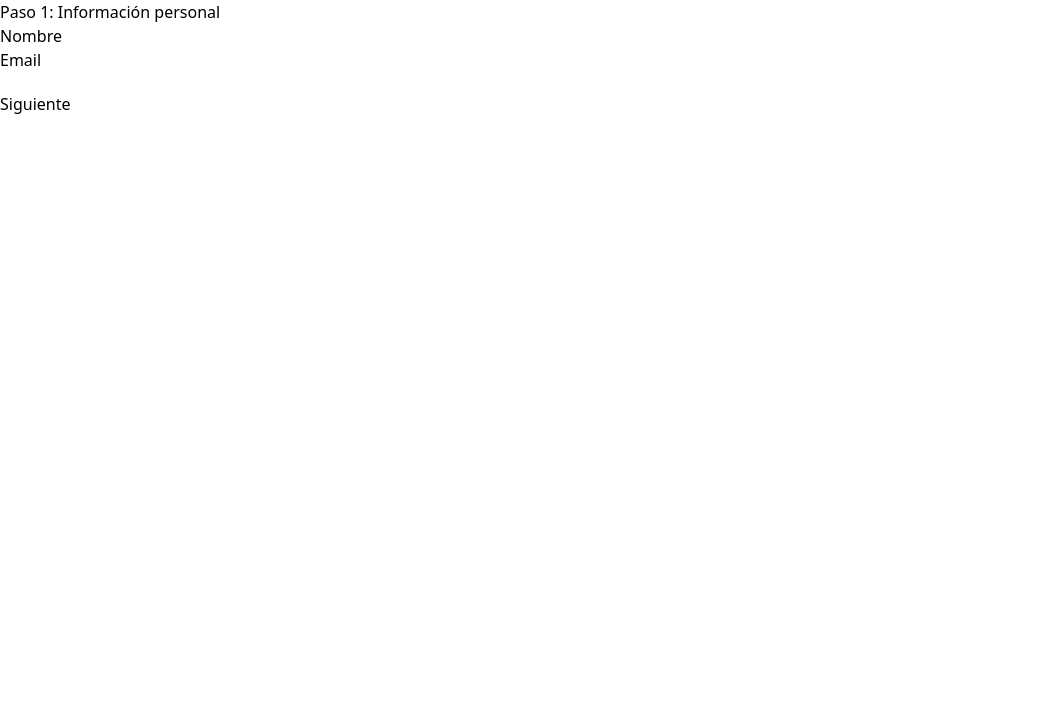
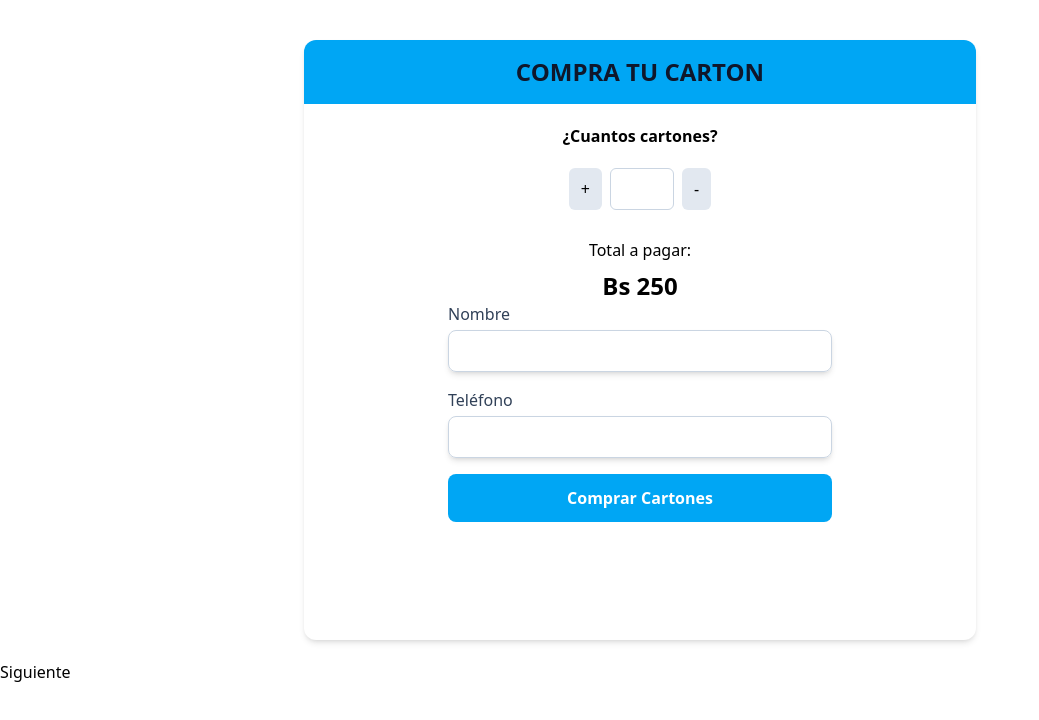
Before and after one commit to bkmasterho/react-bingo, a React (Vite) app: page /comprarCartones in a window 1280 px wide. Shown: the top 720 px of the page, without its empty margins (0-1039 px from the left). Built offline with nearby package versions, Linux system fonts and the light colour scheme.

Commit message:
forpasos

```diff
--- a/src/main.jsx
+++ b/src/main.jsx
@@ -6,9 +6,7 @@ import router from './router'
 import './index.css'
 
 createRoot(document.getElementById('root')).render(
-  <StrictMode>
     <BingoProvider>
         <RouterProvider router={router} />
     </BingoProvider>
-  </StrictMode>,
 )
--- a/src/views/FormCompraCartones.jsx
+++ b/src/views/FormCompraCartones.jsx
@@ -8,10 +8,12 @@ import {
 
 import CompraCarton1 from '../views/stepsForm/CompraCarton1'
 import CompraCarton2 from '../views/stepsForm/CompraCarton2'
+import CompraCarton3 from '../views/stepsForm/CompraCarton3'
 
 const steps = [
   { component: CompraCarton1 },
   { component: CompraCarton2 },
+  { component: CompraCarton3 },
 ];
 
 export default function MultiStepForm() {
--- a/src/views/stepsForm/CompraCarton1.jsx
+++ b/src/views/stepsForm/CompraCarton1.jsx
@@ -6,7 +6,64 @@ export default function Step1() {
   const { register, formState: { errors } } = useFormContext();
 
   return (
+
         <>
+          <div className="mt-10 max-w-2xl mx-auto bg-white rounded-xl shadow-md overflow-hidden h-150">
+
+              <div className="p-4 bg-sky-500">
+                  <h2 className="text-2xl text-slate-900 font-bold uppercase text-center"> Compra tu carton </h2>
+              </div>
+
+              <div className="m-5 font-bold text-center">
+                  ¿Cuantos cartones?
+              </div>
+
+              <div className="flex gap-2 justify-center mx-auto">
+                  <button className="px-3 py-2 bg-slate-200 rounded-md hover:bg-slate-300">
+                      +
+                  </button>
+
+                  <input
+                      type="number"
+                      className="w-16 text-center border border-slate-300 rounded-md py-2"
+                  />
+
+                  <button className="px-3 py-2 bg-slate-200 rounded-md hover:bg-slate-300">
+                      -
+                  </button>
+              </div>
+
+              <div className="text-center mt-5">
+                  <p className="p-2">Total a pagar:</p>
+                  <span className="font-bold text-2xl">Bs 250</span>
+              </div>
+
+              <div className="max-w-sm mx-auto space-y-4 mb-5">
+                  <div>
+                      <label className="block mb-1 font-medium text-slate-700">Nombre</label>
+                      <input
+                          type="text"
+                          className="w-full px-3 py-2 rounded-lg shadow-md border border-slate-300 focus:outline-none focus:ring-2 focus:ring-sky-500"
+                      />
+                  </div>
+
+                  <div>
+                      <label className="block mb-1 font-medium text-slate-700">Teléfono</label>
+                      <input
+                          type="tel"
+                          className="w-full px-3 py-2 rounded-lg shadow-md border border-slate-300 focus:outline-none focus:ring-2 focus:ring-sky-500"
+                      />
+                  </div>
+
+                  <button
+                      className="w-full py-3 bg-sky-500 text-white font-bold rounded-lg hover:bg-sky-600 transition">
+                      Comprar Cartones
+                  </button>
+              </div>
+          </div>
+
+          {
+            /*
             <h2>Paso 1: Información personal</h2>
 
             <div>
@@ -20,6 +77,10 @@ export default function Step1() {
               <input {...register("email")} />
               {errors.email && <p>{errors.email.message}</p>}
             </div>
+            */
+
+          }
+
       </>
   );
 }
--- a/src/views/stepsForm/CompraCarton2.jsx
+++ b/src/views/stepsForm/CompraCarton2.jsx
@@ -2,10 +2,41 @@
 import { useFormContext } from "react-hook-form";
 
 export default function Step2() {
+
   const { register, formState: { errors } } = useFormContext();
+
+  let arrNums=[]
+  for(let i=0; i<400; i++){
+      arrNums.push(i)
+  }
+
+  console.log("arNumns",arrNums);
 
   return (
     <>
+
+
+      <div className="max-w-2xl mx-auto rounded-xl shadow-md h-150 mt-10 overflow-y-auto">
+
+      <div className="p-4 bg-sky-500 p-4 bg-sky-500 sticky top-0 z-10">
+
+            <h2 className="text-2xl text-slate-900 font-bold uppercase text-center"> Elige tu carton </h2>
+      </div>
+
+
+          <div className="grid grid-cols-4 place-items-center">
+
+              {
+                arrNums.map( (valor, index) => (
+                  <h1 key={index}>{valor}</h1>
+                ))
+              }
+
+          </div>
+        </div>
+
+      {
+            /*
               <h2>Paso 2: Dirección</h2>
 
               <div>
@@ -19,6 +50,10 @@ export default function Step2() {
                 <input {...register("ciudad")} />
                 {errors.ciudad && <p>{errors.ciudad.message}</p>}
               </div>
+            */
+        }
+
+
     </>
   );
 }
--- /dev/null
+++ b/src/views/stepsForm/CompraCarton3.jsx
@@ -0,0 +1,9 @@
+import React from 'react'
+
+export default function CompraCarton3() {
+  return (
+    <div>
+      <h1>Holaa Compra Carton 3 </h1>
+    </div>
+  )
+}
```
Lines whose indentation alone changed are shown as unchanged.
